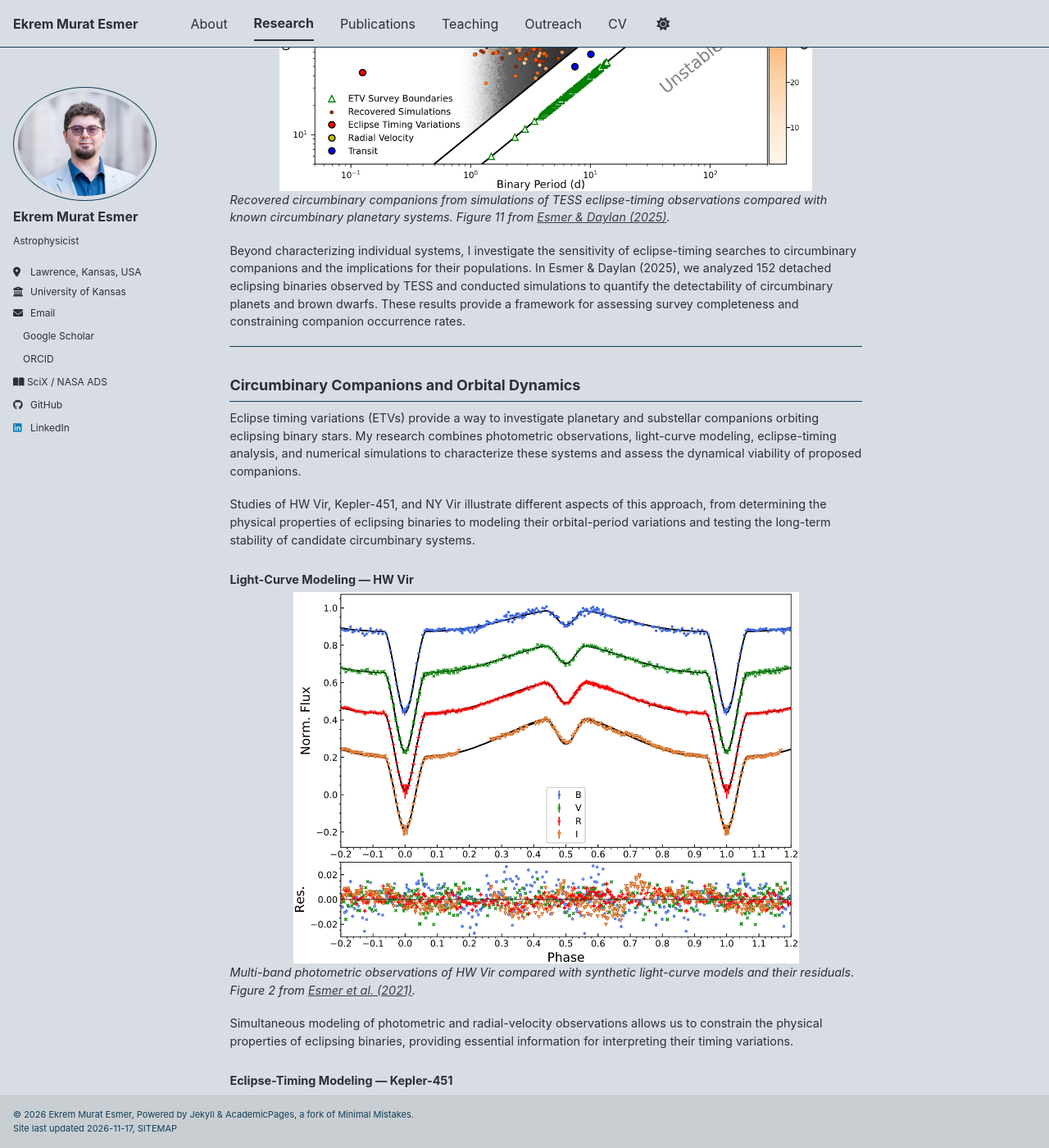
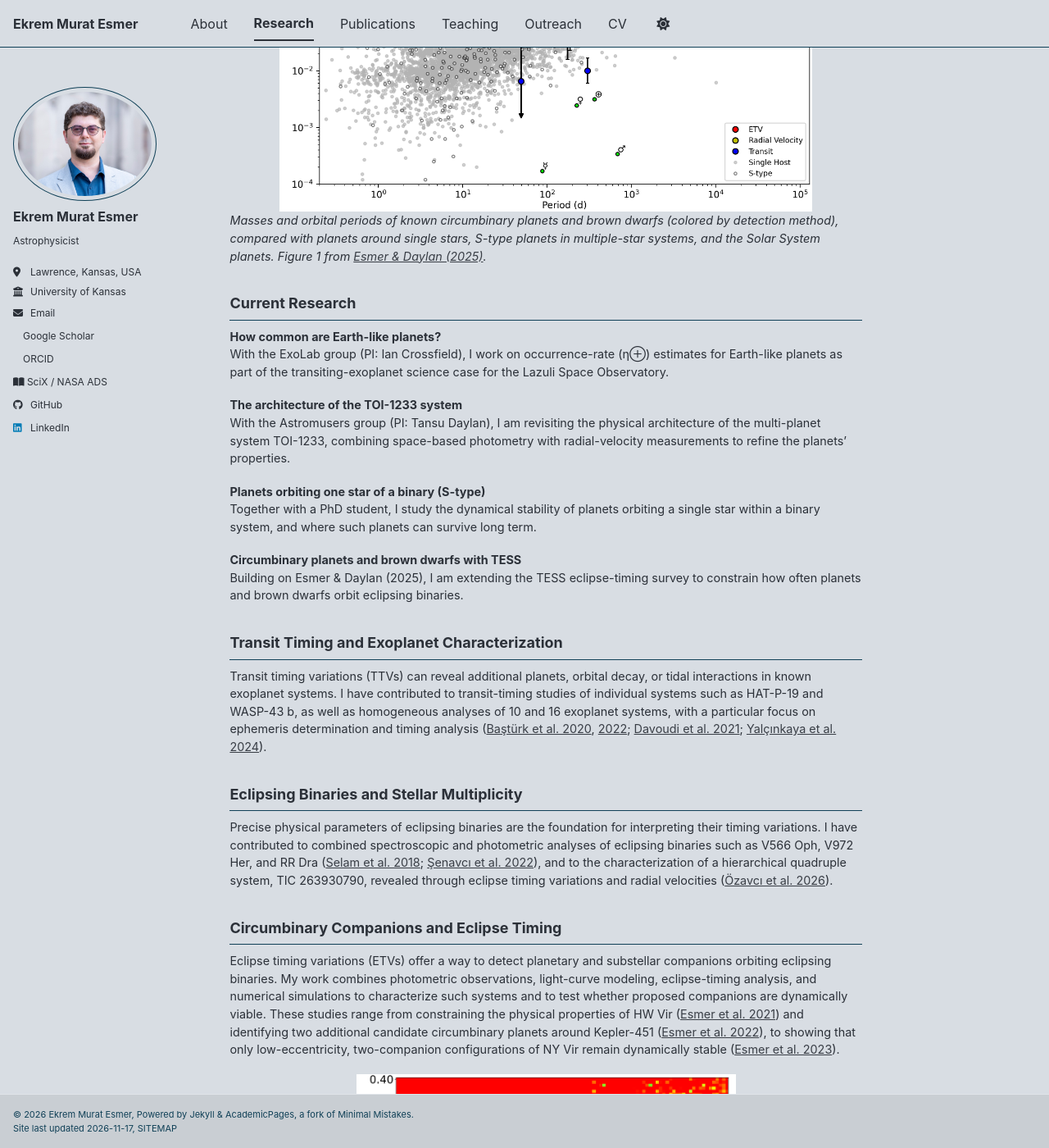
Before and after one commit to ekremesmer/ekremesmer.github.io, a Jekyll site: the page built from _pages/research.md, in a window 1280 px wide and 1400 px high, scrolled down 362 px. Shown: the whole window at 82% size. Built offline with Jekyll 4.4.1, drawn with Linux system fonts in a browser that asks for light colours; a style sheet for code colours, icons or effects is not loaded; some of the changed text lies outside the part shown.

Commit message:
Research: restructure page, add population figure; update CV

```diff
--- a/_pages/research.md
+++ b/_pages/research.md
@@ -5,54 +5,42 @@ permalink: /research/
 author_profile: true
 ---
 
-## Circumbinary Companion Populations and Detectability
+My research explores how planets form, survive, and can be detected in binary and multiple star systems, and how stellar multiplicity shapes the wider planet population. I combine eclipse-timing, transit, and radial-velocity observations with dynamical modelling and population statistics.
 
-<!-- TESS ETV Survey -->
+<!-- CBP population -->
 <div style="text-align: center;">
-  <img src="{{ '/images/mpbin_completeness_plot.png' | relative_url }}"
-       alt="Circumbinary companion survey sensitivity"
+  <img src="{{ '/images/cbp_population.png' | relative_url }}"
+       alt="Mass-period diagram of circumbinary planets and brown dwarfs"
        style="width: 100%; max-width: 650px; height: auto;">
 </div>
 
-*Recovered circumbinary companions from simulations of TESS eclipse-timing observations compared with known circumbinary planetary systems. Figure 11 from [Esmer & Daylan (2025)](https://ui.adsabs.harvard.edu/abs/2025AJ....170..322E/abstract).*
+*Masses and orbital periods of known circumbinary planets and brown dwarfs (colored by detection method), compared with planets around single stars, S-type planets in multiple-star systems, and the Solar System planets. Figure 1 from [Esmer & Daylan (2025)](/publication/2025aj-170-322e/).*
 
-Beyond characterizing individual systems, I investigate the sensitivity of eclipse-timing searches to circumbinary companions and the implications for their populations. In Esmer & Daylan (2025), we analyzed 152 detached eclipsing binaries observed by TESS and conducted simulations to quantify the detectability of circumbinary planets and brown dwarfs. These results provide a framework for assessing survey completeness and constraining companion occurrence rates.
+## Current Research
 
----
+**How common are Earth-like planets?**
+With the ExoLab group (PI: Ian Crossfield), I work on occurrence-rate (η⊕) estimates for Earth-like planets as part of the transiting-exoplanet science case for the Lazuli Space Observatory.
 
-## Circumbinary Companions and Orbital Dynamics
+**The architecture of the TOI-1233 system**
+With the Astromusers group (PI: Tansu Daylan), I am revisiting the physical architecture of the multi-planet system TOI-1233, combining space-based photometry with radial-velocity measurements to refine the planets' properties.
 
-Eclipse timing variations (ETVs) provide a way to investigate planetary and substellar companions orbiting eclipsing binary stars. My research combines photometric observations, light-curve modeling, eclipse-timing analysis, and numerical simulations to characterize these systems and assess the dynamical viability of proposed companions.
+**Planets orbiting one star of a binary (S-type)**
+Together with a PhD student, I study the dynamical stability of planets orbiting a single star within a binary system, and where such planets can survive long term.
 
-Studies of HW Vir, Kepler-451, and NY Vir illustrate different aspects of this approach, from determining the physical properties of eclipsing binaries to modeling their orbital-period variations and testing the long-term stability of candidate circumbinary systems.
+**Circumbinary planets and brown dwarfs with TESS**
+Building on Esmer & Daylan (2025), I am extending the TESS eclipse-timing survey to constrain how often planets and brown dwarfs orbit eclipsing binaries.
 
-### Light-Curve Modeling — HW Vir
+## Transit Timing and Exoplanet Characterization
 
-<!-- HW Vir -->
-<div style="text-align: center;">
-  <img src="{{ '/images/hwvir_lc.png' | relative_url }}"
-       alt="Multi-band light-curve models of HW Vir"
-       style="width: 80%; max-width: 650px; height: auto;">
-</div>
+Transit timing variations (TTVs) can reveal additional planets, orbital decay, or tidal interactions in known exoplanet systems. I have contributed to transit-timing studies of individual systems such as HAT-P-19 and WASP-43 b, as well as homogeneous analyses of 10 and 16 exoplanet systems, with a particular focus on ephemeris determination and timing analysis ([Baştürk et al. 2020](/publication/2020mnras-496-4174b/), [2022](/publication/2022mnras-512-2062b/); [Davoudi et al. 2021](/publication/2021aj-162-210d/); [Yalçınkaya et al. 2024](/publication/2024mnras-530-2475y/)).
 
-*Multi-band photometric observations of HW Vir compared with synthetic light-curve models and their residuals. Figure 2 from [Esmer et al. (2021)](https://ui.adsabs.harvard.edu/abs/2021A%26A...648A..85E/abstract).*
+## Eclipsing Binaries and Stellar Multiplicity
 
-Simultaneous modeling of photometric and radial-velocity observations allows us to constrain the physical properties of eclipsing binaries, providing essential information for interpreting their timing variations.
+Precise physical parameters of eclipsing binaries are the foundation for interpreting their timing variations. I have contributed to combined spectroscopic and photometric analyses of eclipsing binaries such as V566 Oph, V972 Her, and RR Dra ([Selam et al. 2018](/publication/2018ap-ss-363-34s/); [Şenavcı et al. 2022](/publication/2022aca-72-31s/)), and to the characterization of a hierarchical quadruple system, TIC 263930790, revealed through eclipse timing variations and radial velocities ([Özavcı et al. 2026](/publication/2026mnras-548ag614o/)).
 
-### Eclipse-Timing Modeling — Kepler-451
+## Circumbinary Companions and Eclipse Timing
 
-<!-- Kepler-451 -->
-<div style="text-align: center;">
-  <img src="{{ '/images/k451_etv.png' | relative_url }}"
-       alt="Eclipse-timing variations of Kepler-451"
-       style="width: 100%; max-width: 650px; height: auto;">
-</div>
-
-*Eclipse-timing variations of Kepler-451 modeled using light-travel-time effects and a secular term. Figure 4 from [Esmer et al. (2022)](https://ui.adsabs.harvard.edu/abs/2022MNRAS.511.5207E/abstract).*
-
-Using Kepler and TESS observations, we investigated periodic variations in the eclipse timings of Kepler-451 and identified two additional candidate circumbinary planets. The combined timing solution suggested a system containing three planetary-mass companions, motivating further investigation of its orbital architecture and stability.
-
-### Dynamical Stability — NY Vir
+Eclipse timing variations (ETVs) offer a way to detect planetary and substellar companions orbiting eclipsing binaries. My work combines photometric observations, light-curve modeling, eclipse-timing analysis, and numerical simulations to characterize such systems and to test whether proposed companions are dynamically viable. These studies range from constraining the physical properties of HW Vir ([Esmer et al. 2021](/publication/2021a-a-648a-85e/)) and identifying two additional candidate circumbinary planets around Kepler-451 ([Esmer et al. 2022](/publication/2022mnras-511-5207e/)), to showing that only low-eccentricity, two-companion configurations of NY Vir remain dynamically stable ([Esmer et al. 2023](/publication/2023mnras-525-6050e/)).
 
 <!-- NY Vir -->
 <div style="text-align: center;">
@@ -63,4 +51,8 @@ Using Kepler and TESS observations, we investigated periodic variations in the e
 
 *Dynamical stability map of the proposed circumbinary companions of NY Vir. Figure 4 from [Esmer et al. (2023)](https://ui.adsabs.harvard.edu/abs/2023MNRAS.525.6050E/abstract).*
 
-Eclipse-timing models can yield orbital solutions that reproduce the observations but are dynamically unstable. In our investigation of NY Vir, we combined Newtonian timing models with numerical stability analyses and found that low-eccentricity configurations with two Jupiter-mass companions could remain stable, while alternative eccentric solutions were dynamically unstable.
+Building on these case studies, we analyzed 152 detached eclipsing binaries observed by TESS and used simulations to quantify how detectable circumbinary planets and brown dwarfs are, providing a basis for survey completeness and occurrence-rate estimates ([Esmer & Daylan 2025](/publication/2025aj-170-322e/)).
+
+## Observing Tools and Instrumentation
+
+To support observations with small and meter-class telescopes, I have contributed to open tools for preparing photometric observing maps (ObsMap; [Yalçınkaya et al. 2024](/publication/2024coska-54b-22y/)) and for observation planning (ObserPy; [Güler et al. 2025](/publication/2025coska-55c-466g/)). As a member of the Ankara University Observatory technical team (2015–2022), I supported telescope installation, maintenance, observing operations, and student training, and contributed to the description of the T80 telescope and its focal-plane instruments ([Yörükoğlu et al. 2023](/publication/2023tjaa-4s-294y/)).
```
Also changed, not shown: images/cbp_population.png (added), 1 other file.
